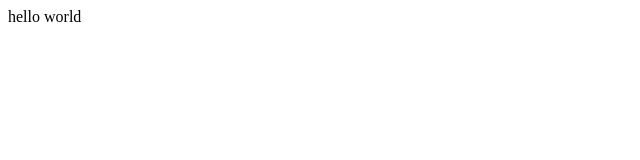
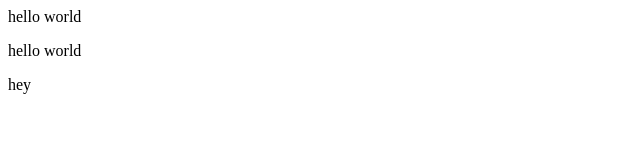
Before and after one commit to Rohan-cherkar/first-try, a plain HTML site: page index.html in a window 1280 px wide. Shown: the whole page, without its empty margins (0-640 px from the left). Drawn offline with Linux system fonts and the light colour scheme.

Commit message:
paragraph

```diff
--- a/index.html
+++ b/index.html
@@ -1 +1,3 @@
 <p>hello world</p>
+<p>hello world</p>
+<p>hey</p>
```
